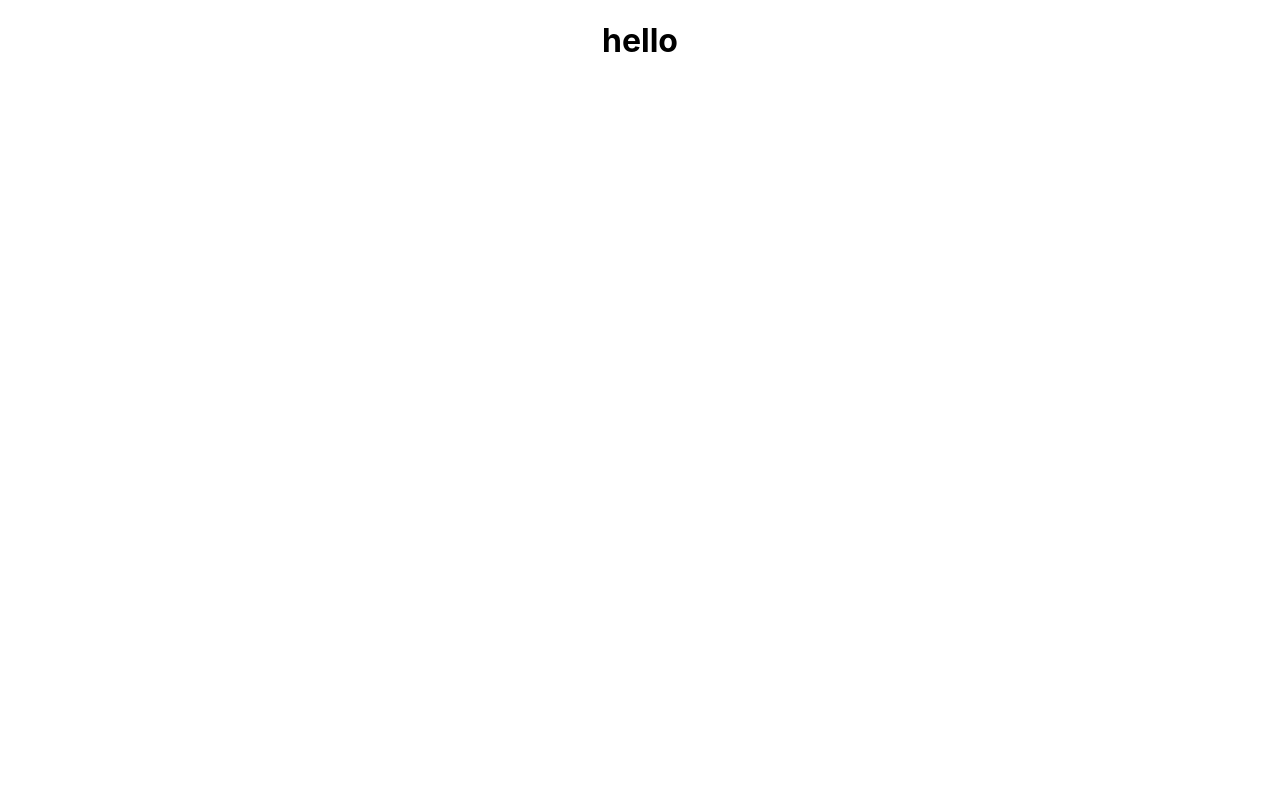
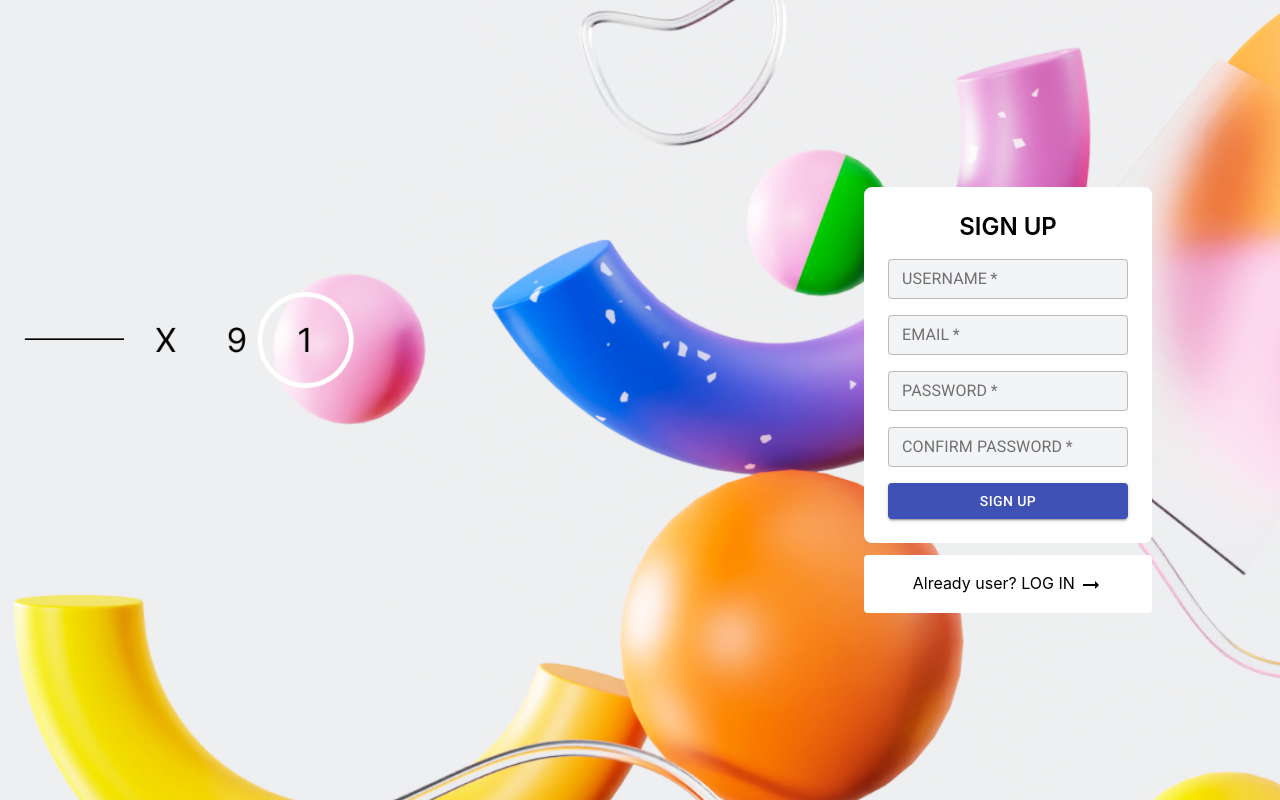
Before and after one commit to AmamDewan/xyz-frontend, a React (Create React App) app: page / in a window 1280 px wide. Built offline with nearby package versions, Linux system fonts and the light colour scheme.

Commit message:
UI:Landing Page

```diff
--- a/public/index.html
+++ b/public/index.html
@@ -11,6 +11,8 @@
     />
     <link rel="apple-touch-icon" href="%PUBLIC_URL%/logo192.png" />
     <link rel="stylesheet" href="https://fonts.googleapis.com/css?family=Roboto:300,400,500,700&display=swap" />
+    <link href="https://unpkg.com/tailwindcss@^2/dist/tailwind.min.css" rel="stylesheet">
+
     <!--
       manifest.json provides metadata used when your web app is installed on a
       user's mobile device or desktop. See https://developers.google.com/web/fundamentals/web-app-manifest/
--- a/src/App.css
+++ b/src/App.css
@@ -1,38 +1,6 @@
-.App {
-  text-align: center;
+.landing-bg{
+  background-image: url('./assets/bg.png');
+  background-size: cover;
+  background-position: center;
+  background-repeat: no-repeat;
 }
-
-.App-logo {
-  height: 40vmin;
-  pointer-events: none;
-}
-
-@media (prefers-reduced-motion: no-preference) {
-  .App-logo {
-    animation: App-logo-spin infinite 20s linear;
-  }
-}
-
-.App-header {
-  background-color: #282c34;
-  min-height: 100vh;
-  display: flex;
-  flex-direction: column;
-  align-items: center;
-  justify-content: center;
-  font-size: calc(10px + 2vmin);
-  color: white;
-}
-
-.App-link {
-  color: #61dafb;
-}
-
-@keyframes App-logo-spin {
-  from {
-    transform: rotate(0deg);
-  }
-  to {
-    transform: rotate(360deg);
-  }
-}
--- /dev/null
+++ b/src/components/header.jsx
@@ -0,0 +1,35 @@
+import {AppBar, Toolbar, IconButton, Typography, Button} from '@material-ui/core'
+import {Menu as MenuIcon} from '@material-ui/icons'
+import { makeStyles } from '@material-ui/core/styles';
+
+const useStyles = makeStyles((theme)=>({
+    root: {
+        flexGrow: 1
+    },
+    menuButton: {
+        marginRight: theme.spacing(2),
+    },
+    title: {
+        flexGrow: 1
+    },
+}))
+
+const Header = () => {
+    const classes = useStyles()
+
+    return(
+        <AppBar position="static">
+            <Toolbar>
+                <IconButton edge="start" className={classes.menuButton} color="inherit" aria-label="menu">
+                    <MenuIcon />
+                </IconButton>
+                <Typography variant="h6" className={classes.title}>
+                    XYZ Photography
+                </Typography>
+                <Button color="inherit">Logout</Button>
+            </Toolbar>
+        </AppBar>
+    )
+}
+
+export default Header
--- a/src/pages/public/index.jsx
+++ b/src/pages/public/index.jsx
@@ -1,7 +1,93 @@
+import {useState} from 'react'
+import {ArrowRightAlt} from '@material-ui/icons'
+import {TextField, Button} from '@material-ui/core'
+import Header from '../../components/header'
+import { makeStyles } from '@material-ui/core/styles';
+
+const useStyles = makeStyles((theme)=>({
+    input: {
+        marginBottom:'1rem',
+        background:'#F3F4F6',
+        border:'none',
+        fontWeight: '700'
+    }
+}))
 const Home = () => {
+    const classes = useStyles()
+    const [isSignup, setIsSignup] = useState(true)
+
+    const [username, setUsername] = useState('')
+    const [email, setEmail] = useState('')
+    const [password, setPassword] = useState('')
+    const [confirmPassword, setConfirmPassword] = useState('')
     return (
         <>
-            <h1>hello</h1>
+            <div className="bg-gray-300 flex flex-col justify-center h-screen landing-bg md:p-16">
+                <div className="bg-white w-72 mx-auto md:ml-auto md:mr-16 rounded-lg p-6">
+                    <h3 className="text-center mb-4 text-2xl font-semibold">{isSignup ? 'SIGN UP' : 'LOG IN'}</h3>
+                    <form className="flex flex-col">
+                    <TextField
+                        className={classes.input}
+                        required
+                        id="outlined-required"
+                        label="USERNAME"
+                        variant="outlined"
+                        size="small"
+                        value={username}
+                        onChange={(e)=>setUsername(e.target.value)}
+                        />
+                    {isSignup && (
+
+                        <TextField
+                        className={classes.input}
+                        required
+                        id="outlined-required"
+                        label="EMAIL"
+                        variant="outlined"
+                        size="small"
+                        value={email}
+                        onChange={(e)=>setEmail(e.target.value)}
+                        />
+                    )}
+                    <TextField
+                        className={classes.input}
+                        required
+                        id="outlined-password-input"
+                        label="PASSWORD"
+                        type="password"
+                        autoComplete="current-password"
+                        variant="outlined"
+                        size="small"
+                        value={password}
+                        onChange={(e)=>setPassword(e.target.value)}
+                        />
+                    <TextField
+                        className={classes.input}
+                        required
+                        id="outlined-password-input"
+                        label="CONFIRM PASSWORD"
+                        type="password"
+                        autoComplete="current-password"
+                        variant="outlined"
+                        size="small"
+                        value={confirmPassword}
+                        onChange={(e)=>setConfirmPassword(e.target.value)}
+                        />
+                    <Button variant="contained" color="primary">
+                        {isSignup ? 'SIGN UP' : 'LOG IN'}
+                    </Button>
+                    </form>
+                </div>
+                {isSignup?
+                <div onClick={()=>setIsSignup(false)} className="bg-white w-72 mx-auto md:ml-auto md:mr-16 rounded mt-3 p-4 text-center cursor-pointer">
+                    Already user? LOG IN <ArrowRightAlt/>
+                </div>
+                :
+                <div onClick={()=>setIsSignup(true)} className="bg-white w-72 mx-auto md:ml-auto md:mr-16 rounded mt-3 p-4 text-center cursor-pointer">
+                    New here? SIGN UP <ArrowRightAlt/>
+                </div>
+                }
+            </div>
         </>
     )
 }
```
Also changed, not shown: src/assets/bg.png (added).
